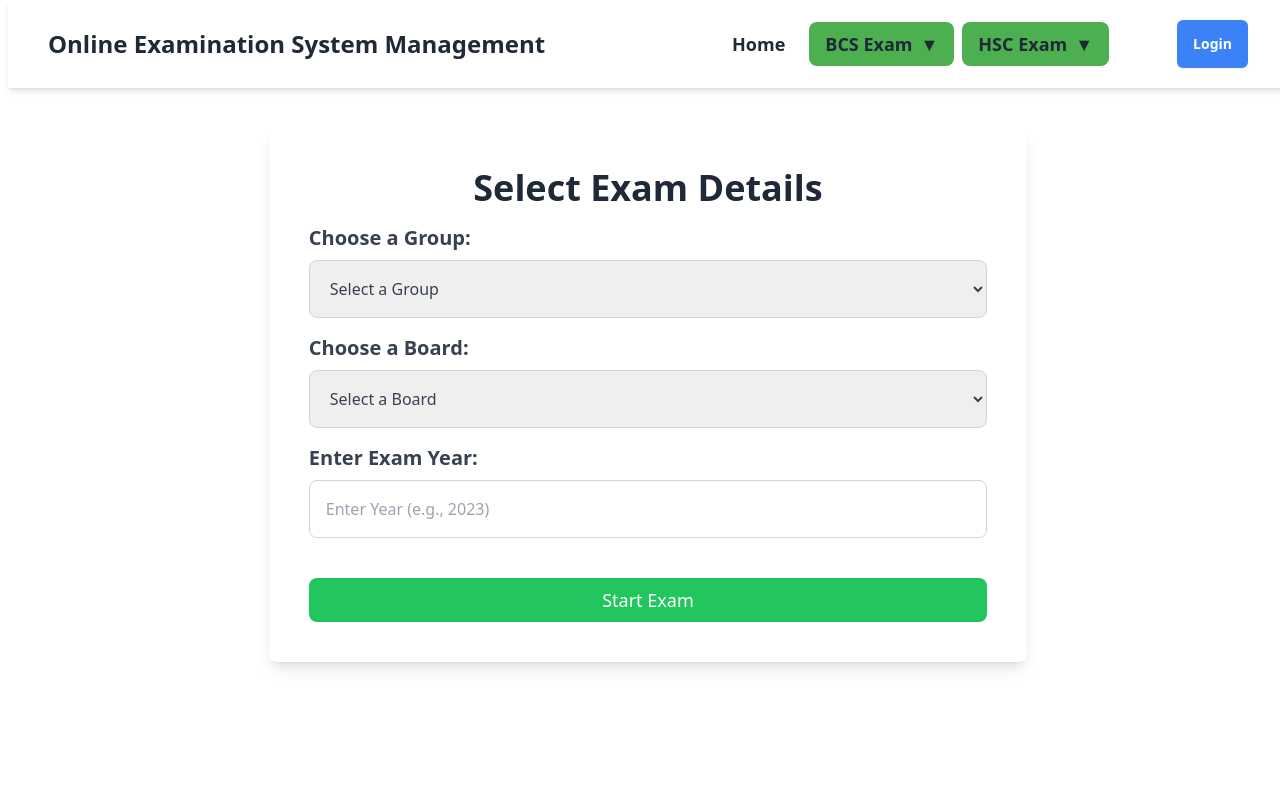
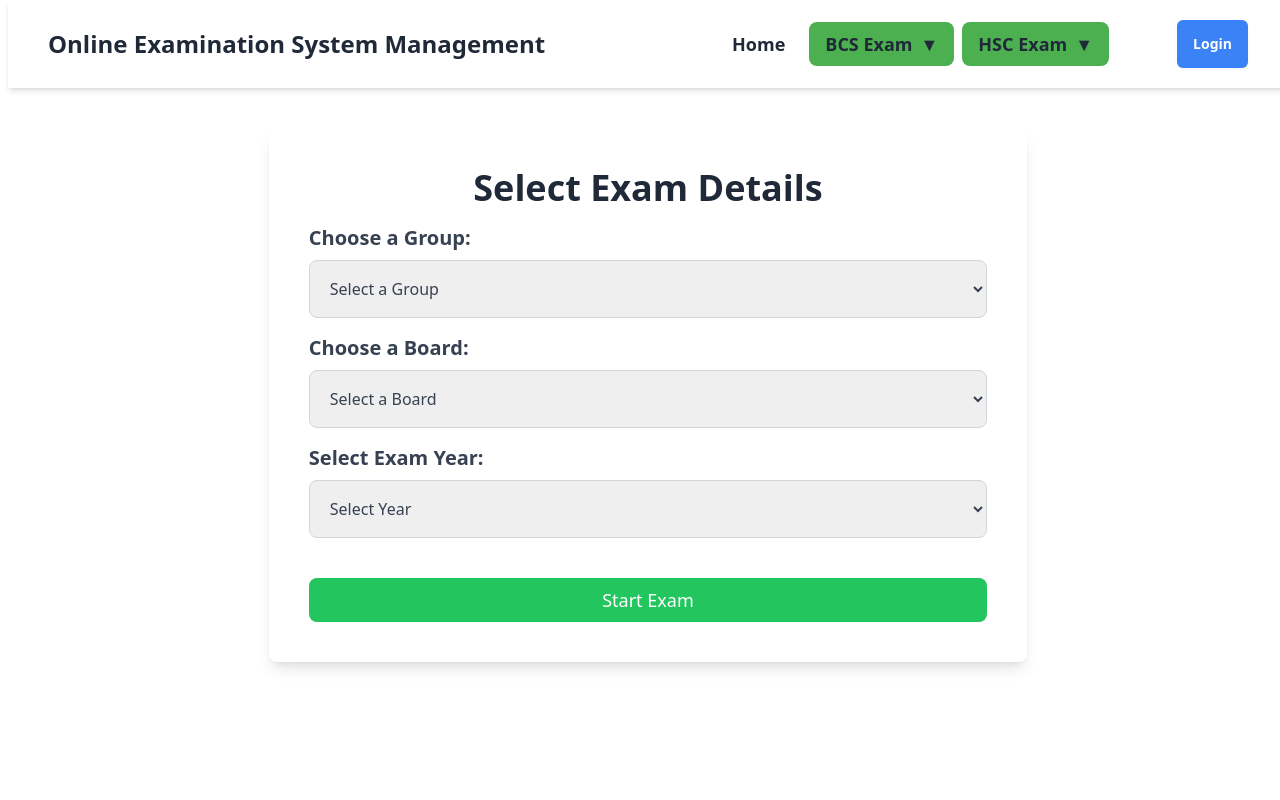
Before and after one commit to mobasheralam12345/Exam-system-running-client-side, a React (Vite) app: page /hsc/all-questions in a window 1280 px wide. Shown: the top 800 px of the page. Built offline with nearby package versions, Linux system fonts and the light colour scheme.

Commit message:
added year dropdown in hsc exam

```diff
--- a/src/Pages/HscExam/HscExam.jsx
+++ b/src/Pages/HscExam/HscExam.jsx
@@ -91,17 +91,23 @@ const QuestionSelector = ({ onSelect }) => {
 
       <div className="mt-4">
         <label className="text-xl font-semibold text-gray-700">
-          Enter Exam Year:
+          Select Exam Year:
         </label>
-        <input
-          type="number"
+        <select
           className="block w-full mt-2 border border-gray-300 rounded-lg p-4 text-gray-700"
           value={examYear}
           onChange={(e) => setExamYear(e.target.value)}
-          placeholder="Enter Year (e.g., 2023)"
-        />
+        >
+          <option value="">Select Year</option>
+          {Array.from({ length: 2025 - 2010 + 1 }, (_, i) => 2025 - i).map(
+            (year) => (
+              <option key={year} value={year}>
+                {year}
+              </option>
+            )
+          )}
+        </select>
       </div>
-
       <div className="mt-10 flex justify-center">
         <button
           className="bg-green-500 border mx-auto w-full border-green-500 text-white px-4 py-2 text-lg rounded-lg transition-colors hover:bg-green-600"
```
